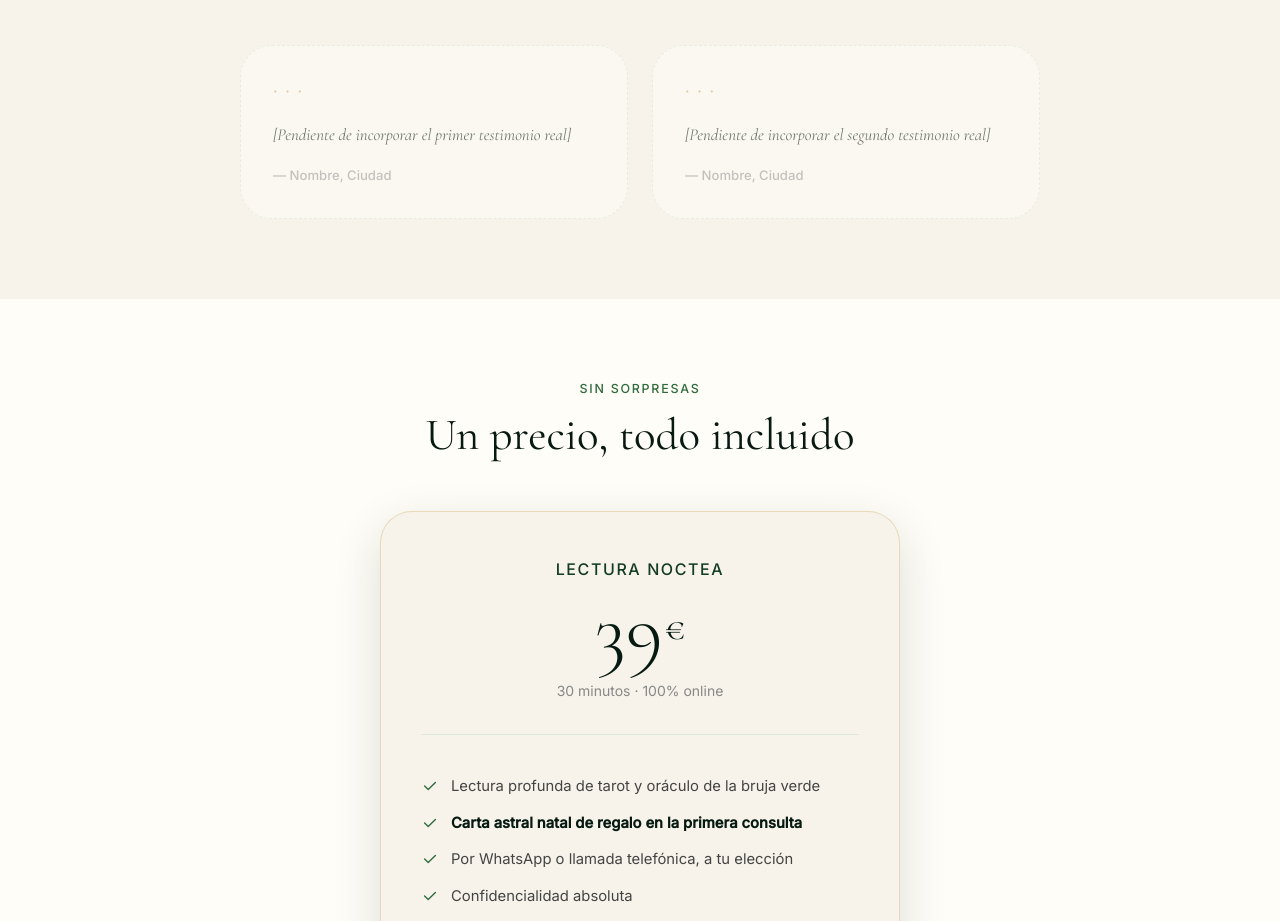
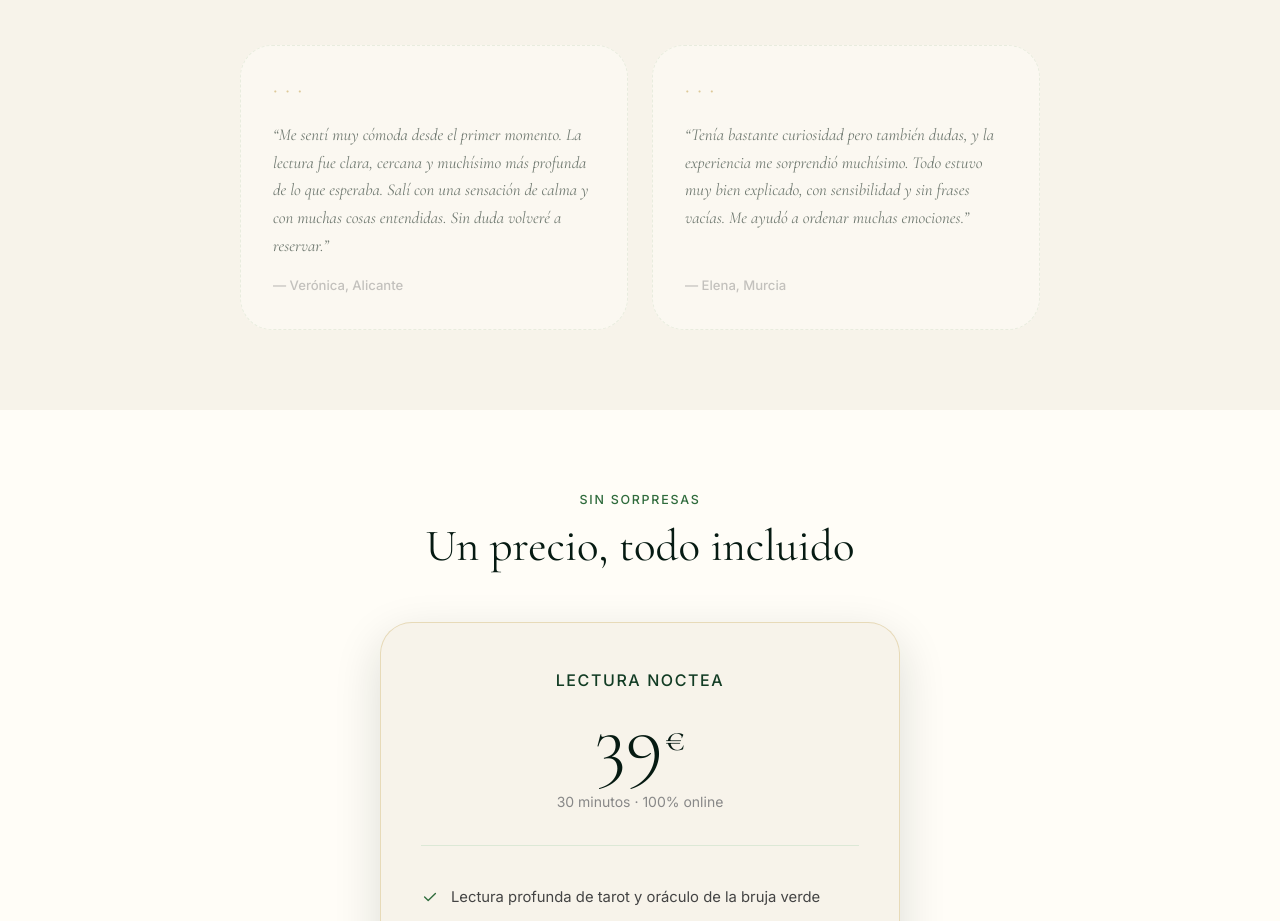
Before and after one commit to Daiana463/Tarot_Noctea, a website: page frontend/index.html in a window 1280 px wide. Shown: the part 3921-4842 px from the top of the page. Drawn offline with nearby package versions, Linux system fonts and the light colour scheme.

Commit message:
Testimonios

```diff
--- a/frontend/index.html
+++ b/frontend/index.html
@@ -365,16 +365,16 @@
       <!-- TESTIMONIO 1 — REEMPLAZAR POR REAL -->
       <div class="testimonio-card testimonio-placeholder">
         <div class="testimonio-stars" aria-label="Valoración pendiente">· · ·</div>
-        <p class="testimonio-texto">[Pendiente de incorporar el primer testimonio real]</p>
-        <p class="testimonio-firma">— Nombre, Ciudad</p>
+        <p class="testimonio-texto">“Me sentí muy cómoda desde el primer momento. La lectura fue clara, cercana y muchísimo más profunda de lo que esperaba. Salí con una sensación de calma y con muchas cosas entendidas. Sin duda volveré a reservar.”</p>
+        <p class="testimonio-firma">— Verónica, Alicante</p>
       </div>
       <!-- /TESTIMONIO 1 -->
 
       <!-- TESTIMONIO 2 — REEMPLAZAR POR REAL -->
       <div class="testimonio-card testimonio-placeholder">
         <div class="testimonio-stars" aria-label="Valoración pendiente">· · ·</div>
-        <p class="testimonio-texto">[Pendiente de incorporar el segundo testimonio real]</p>
-        <p class="testimonio-firma">— Nombre, Ciudad</p>
+        <p class="testimonio-texto">“Tenía bastante curiosidad pero también dudas, y la experiencia me sorprendió muchísimo. Todo estuvo muy bien explicado, con sensibilidad y sin frases vacías. Me ayudó a ordenar muchas emociones.”</p>
+        <p class="testimonio-firma">— Elena, Murcia</p>
       </div>
       <!-- /TESTIMONIO 2 -->
 
```
